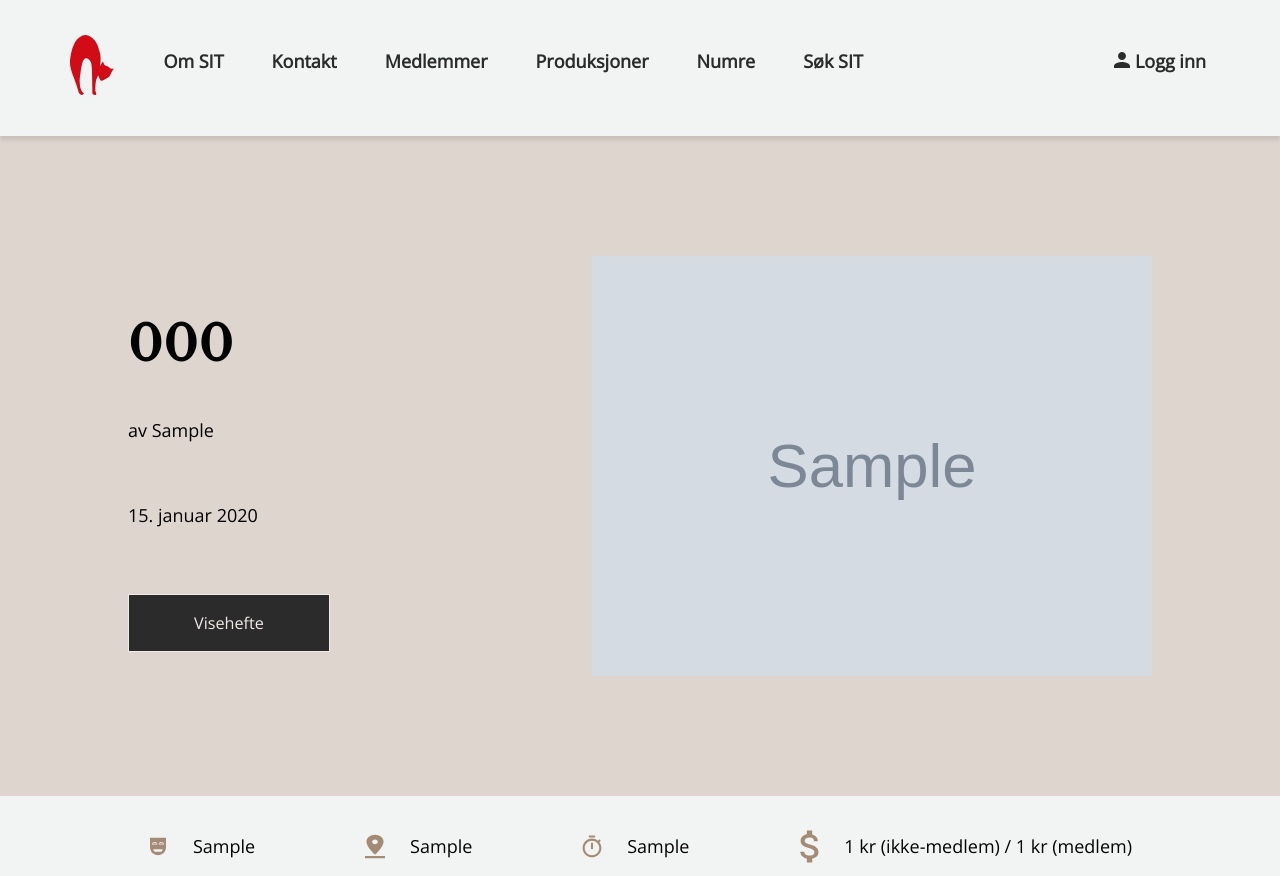
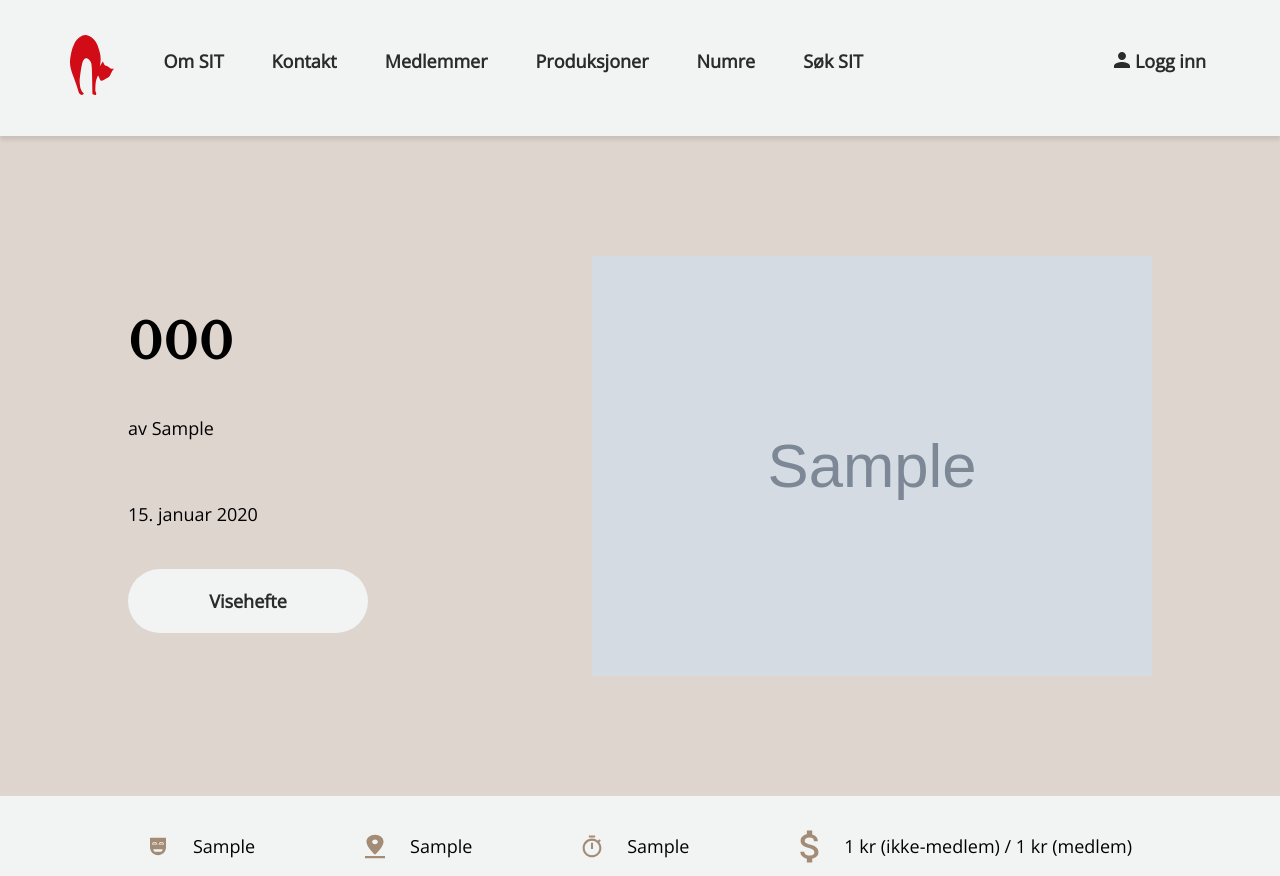
Before and after one commit to Studentersamfundets-Interne-Teater/sit-web, a Django app: page /produksjon/1/ in a window 1280 px wide. Shown: the top 876 px of the page. Run offline with Django 3.2, Linux system fonts and the light colour scheme; tables that the repository leaves empty hold one stand-in row (values such as "Sample post"); grey boxes marked "Sample" are stand-in pictures.

Commit message:
Change to nicer "Visehefte" button

```diff
--- a/SITnett/templates/produksjoner/produksjon_info.html
+++ b/SITnett/templates/produksjoner/produksjon_info.html
@@ -33,8 +33,10 @@
 					<br><a href="{{produksjon.billettlink}}" class="btn btn__tickets">Finn billetter</a>
 				</div>
 				{% endif %}
-				{% if  produksjon.visehefte %}
-					<br><a href="{{produksjon.visehefte.url}}" class="feedback-button">Visehefte</a>
+				{% if produksjon.visehefte %}
+				<div class="button-container">
+					<br><a href="{{produksjon.visehefte.url}}" class="btn btn__tickets">Visehefte</a>
+				</div>
 				{% endif %}
 			</div>
 		</div>
@@ -318,14 +320,12 @@
 		<div class="divider"></div>
 		<a class="production-categories">Numre</a>
 		<div class="production-category-content">
-		<div class="gallery">
-			{% if produksjon.visehefte %}
-				<br><a href="{{produksjon.visehefte.url}}" class="feedback-button">Visehefte</a>
-			{% endif %}
 			{% for nummer in produksjon.numre.all %}
 				<a href="{% url 'nummer_info' nummer.id %}">{{nummer.tittel}}</a><br>
 			{% endfor %}
-		</div>
+			{% if produksjon.visehefte %}
+				<br><a href="{{produksjon.visehefte.url}}" target="_blank" rel="noreferrer noopener" class="secondary-button">Visehefte</a>
+			{% endif %}
 		</div>
 		{% endif %}
 
```
